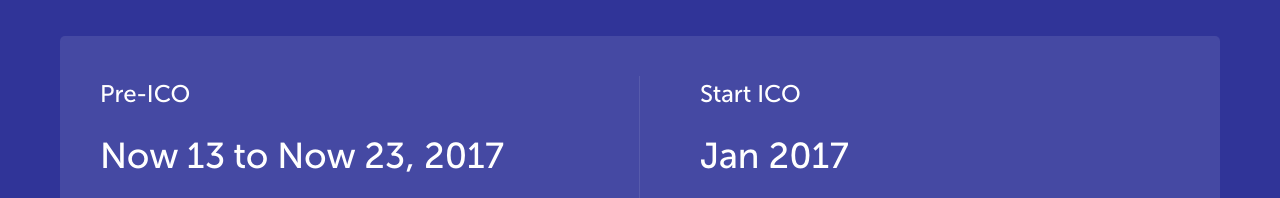
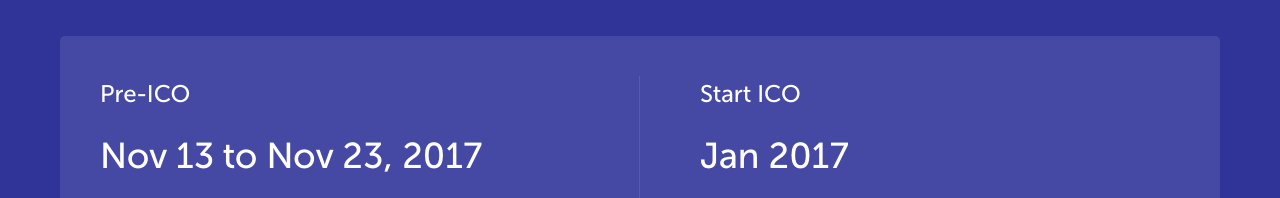
Before and after one commit to dehedge/dehedge.github.io, a plain HTML site: page index.html in a window 1280 px wide. Shown: the part 4600-4798 px from the top of the page. Drawn offline with nearby package versions, Linux system fonts and the light colour scheme; a script that the page names is missing.

Commit message:
Update 2017-10-20T21:26:51.186Z

```diff
--- a/index.html
+++ b/index.html
@@ -1,5 +1,5 @@
 <!DOCTYPE html>
-<!--  Last Published: Fri Oct 20 2017 20:31:49 GMT+0000 (UTC)  -->
+<!--  Last Published: Fri Oct 20 2017 21:24:41 GMT+0000 (UTC)  -->
 <html class="hide-top-menu-when-loading"  data-wf-page="59ea0e5cf9cd070001c94c3a" data-wf-site="59c390f6a824860001f697d9">
 <head>
   <meta charset="utf-8">
@@ -358,7 +358,7 @@
           <div class="border-right column right-padding w-col w-col-6 w-col-stack">
             <div class="info-block margin-bottom">
               <div class="h3 margin-bottom-2">Pre-ICO</div>
-              <h2 class="h2 margin-bottom">Now 13 to Now 23, 2017</h2>
+              <h2 class="h2 margin-bottom">Nov 13 to Nov 23, 2017</h2>
               <div class="paragraph">Total investments — $3 million, bonus 25%<br><br>Investing $10,000 will get you 125 DeHedge tokens. Vesting period: 6 months after Pre-ICO</div>
             </div>
             <div class="empty-80 w-hidden-main"></div>
```
Also changed, not shown: confirmed/index.html (+1 -1 lines), ru/index.html (+1 -1 lines).
